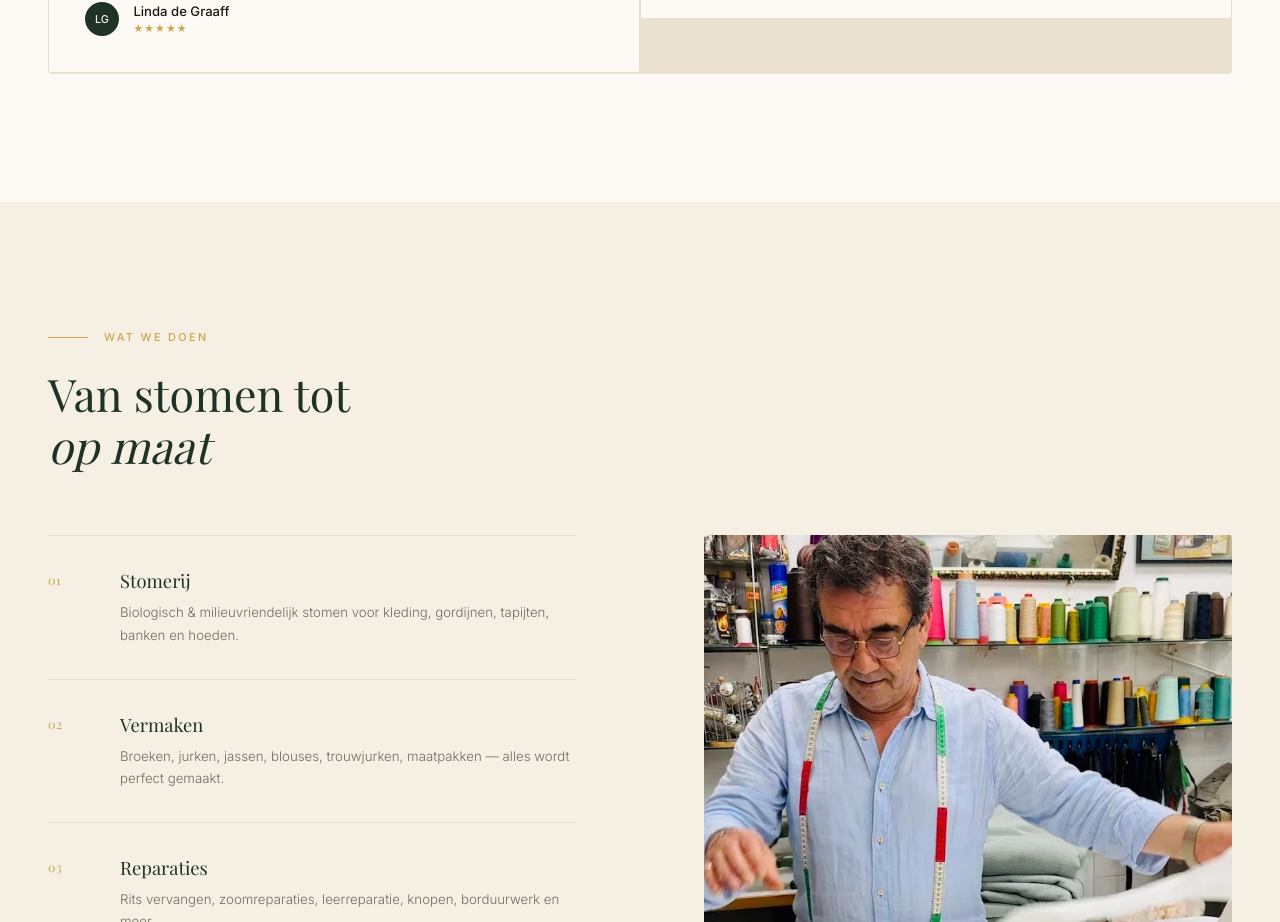
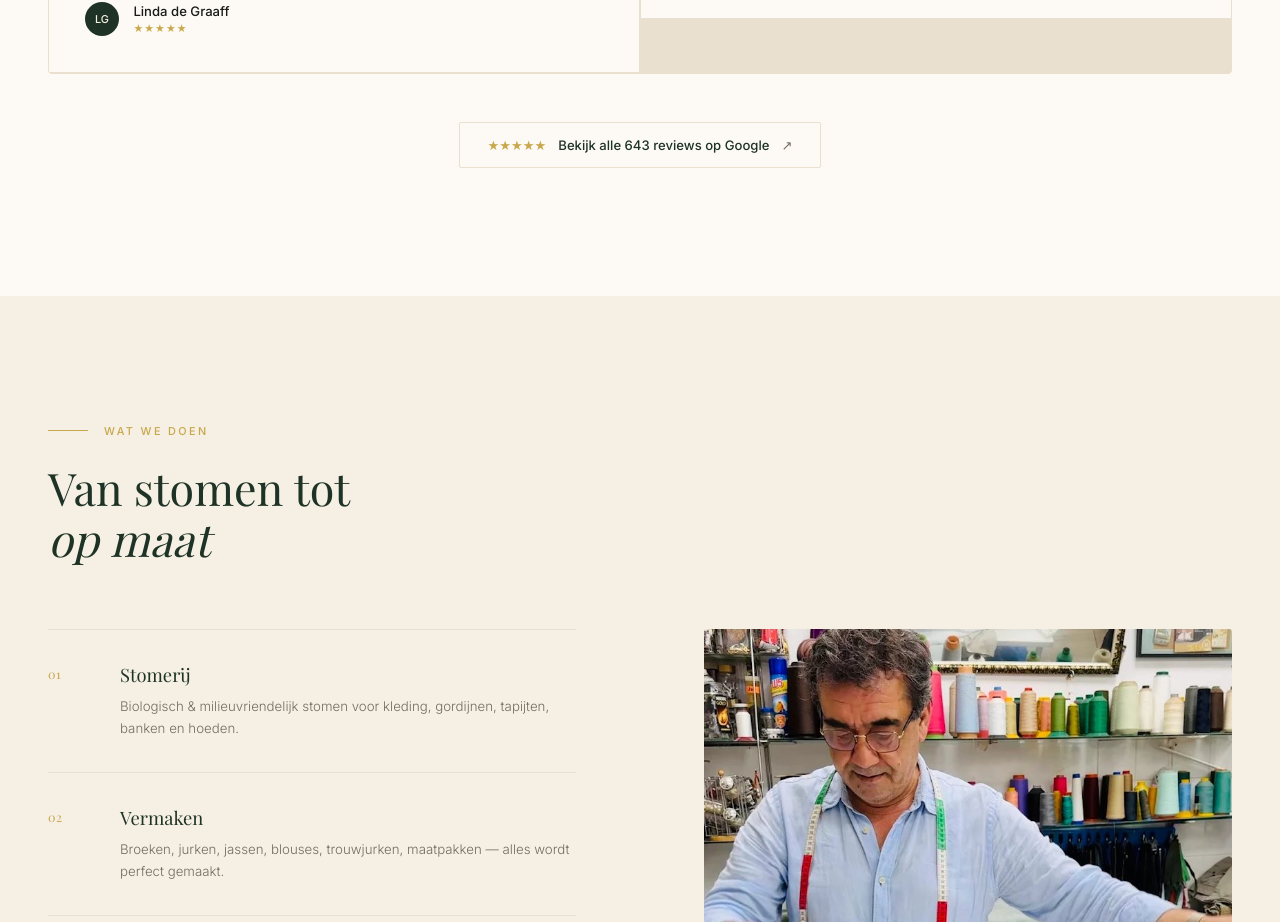
Before and after one commit to sebasvandijck/staring, a Next.js app: page / in a window 1280 px wide. Shown: the part 2880-3802 px from the top of the page. Built offline with nearby package versions, Linux system fonts and the light colour scheme; a web font is replaced by a local one.

Commit message:
add google reviews link

```diff
--- a/components/Reviews.tsx
+++ b/components/Reviews.tsx
@@ -54,6 +54,28 @@ export default function Reviews() {
             </div>
           ))}
         </div>
+
+        {/* Google CTA */}
+        <div style={{ textAlign: 'center', marginTop: '3rem' }}>
+          <a
+            href="https://maps.google.com/?cid=17744891490161392760"
+            target="_blank"
+            rel="noopener noreferrer"
+            style={{
+              display: 'inline-flex', alignItems: 'center', gap: '0.75rem',
+              fontFamily: 'var(--font-inter), sans-serif',
+              fontSize: '0.82rem', fontWeight: 500,
+              color: 'var(--green)', textDecoration: 'none',
+              border: '1px solid var(--cream-dark)',
+              padding: '0.85rem 1.75rem', borderRadius: '2px',
+              background: 'var(--white)',
+            }}
+          >
+            <span style={{ color: 'var(--gold)' }}>★★★★★</span>
+            <span>{lang === 'nl' ? 'Bekijk alle 643 reviews op Google' : 'Read all 643 reviews on Google'}</span>
+            <span style={{ color: 'var(--text-muted)' }}>↗</span>
+          </a>
+        </div>
       </div>
 
       <style>{`
```
